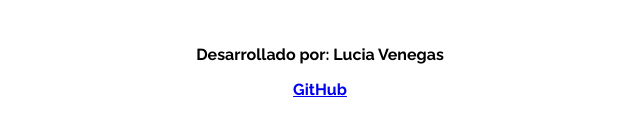
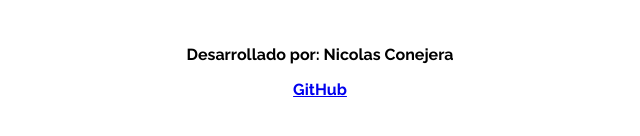
Before and after one commit to Banly19/Juego_ahorcado, a plain HTML site: page Ahorcado/index.html in a window 1280 px wide. Shown: the part 638-774 px from the top of the page, 320-960 px from the left. Drawn offline with Linux system fonts and the light colour scheme.

Commit message:
Update index.html

```diff
--- a/Ahorcado/index.html
+++ b/Ahorcado/index.html
@@ -37,7 +37,7 @@
         </fieldset>
     </div>
     <div class="container about">
-        <p>Desarrollado por: Lucia Venegas</p>
+        <p>Desarrollado por: Nicolas Conejera</p>
         <div>
             <a href="https://github.com/Banly19" target="_blank">GitHub</a>
         </div>
```
